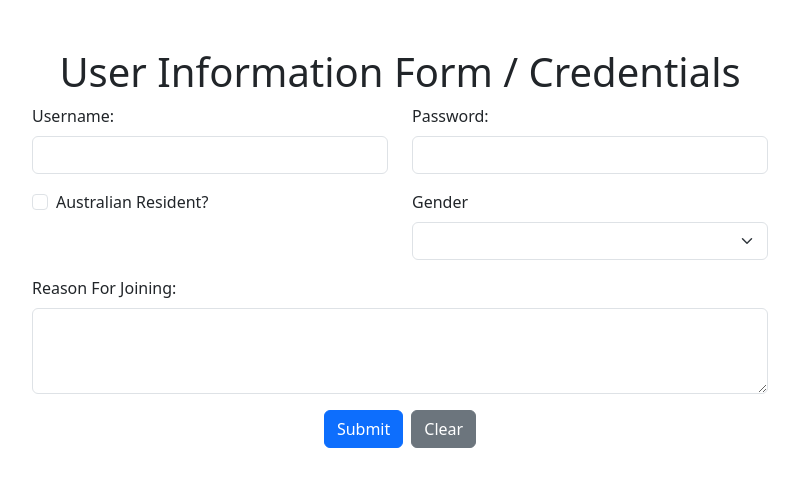
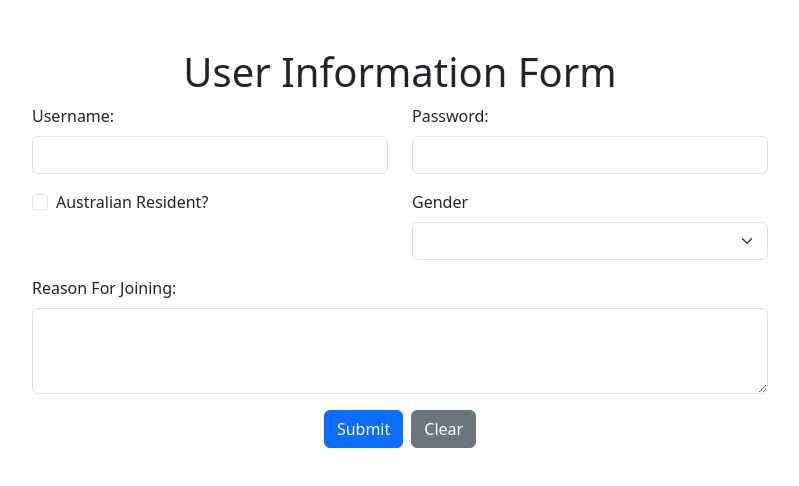
Before and after one commit to Lucyluxi/FIT5032---efolio, a Vue app: page / in a window 1280 px wide. Shown: the top 486 px of the page, without its empty margins (240-1039 px from the left). Built offline with nearby package versions, Linux system fonts and the light colour scheme.

Commit message:
Completed week3 - Activity 7

```diff
--- a/src/components/Form.vue
+++ b/src/components/Form.vue
@@ -2,7 +2,7 @@
   <div class="container mt-5">
     <div class="row">
       <div class="col-md-8 offset-md-2">
-        <h1 class="text-center">User Information Form / Credentials</h1>
+        <h1 class="text-center">User Information Form</h1>
         <form @submit.prevent="submitForm">
           <div class="row mb-3">
             <div class="col-md-6">
@@ -116,4 +116,18 @@ const submitForm = () => {
 .list-group-item {
   padding: 10px;
 }
+@media (min-width: 768) and (max-width: 992) {
+  .col-md-6 {
+    margin-bottom: 15px;
+  }
+}
+@media (min-width: 576) and (max-width: 768) {
+  .col-md-6.col-12 {
+    margin-bottom: 15px;
+  }
+
+  .col-sm-12 {
+    margin-bottom: 15px;
+  }
+}
 </style>
```
